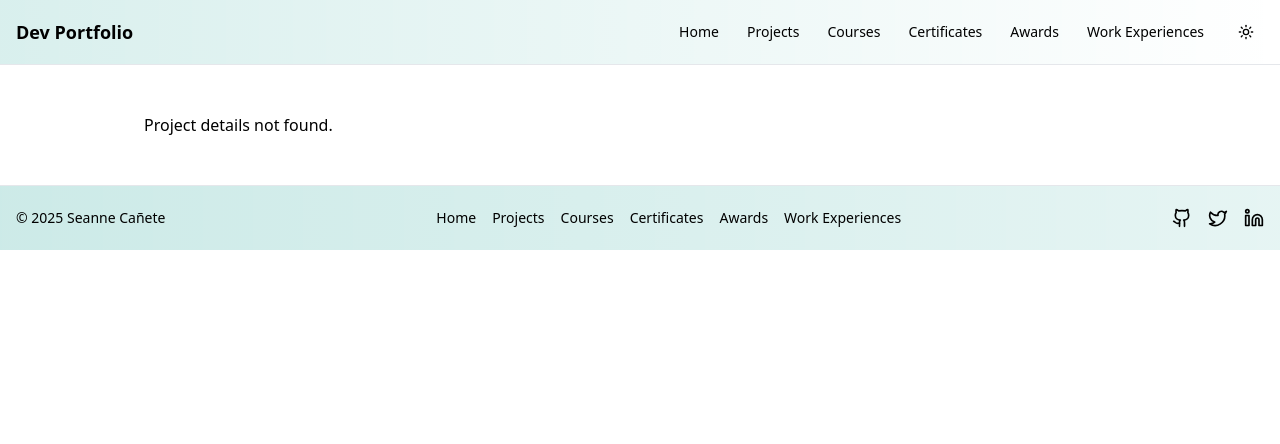
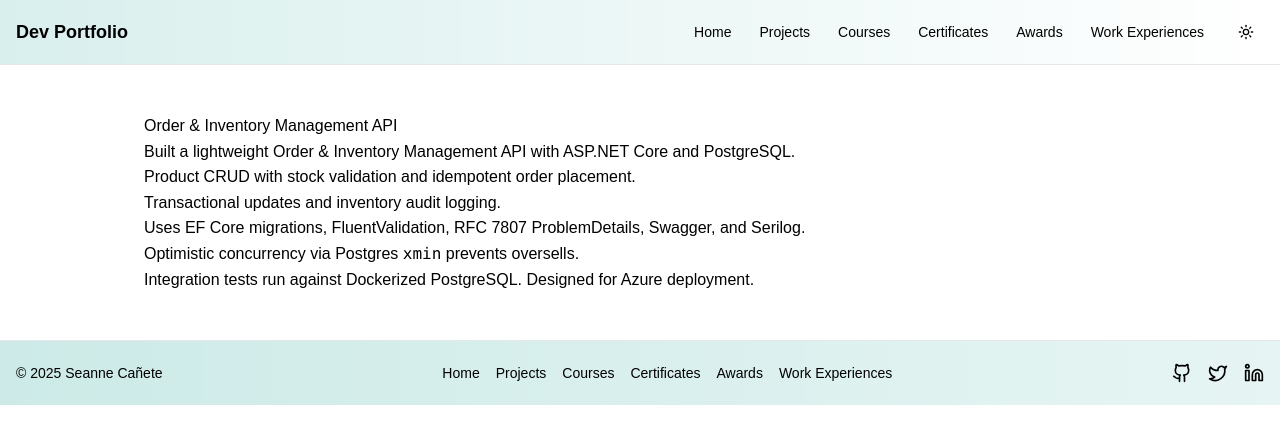
Before and after one commit to Seanneskie/Seanne-Portfolio, a Next.js app: page /project-details/order-inventory-management-api in a window 1280 px wide. Before the commit this address had no page. Shown: the top 444 px of the page. Built offline with nearby package versions, Linux system fonts and the light colour scheme.

Commit message:
feat: add inventory management api project

```diff
--- /dev/null
+++ b/app/project-details/order-inventory-management-api/page.tsx
@@ -0,0 +1,9 @@
+import ProjectHtml from "@/components/project-details/ProjectHtml";
+
+export default async function Page() {
+  return (
+    <main className="container mx-auto max-w-5xl px-4 py-12">
+      <ProjectHtml slug="order-inventory-management-api" />
+    </main>
+  );
+}
--- a/public/data/projects.json
+++ b/public/data/projects.json
@@ -234,5 +234,27 @@
     "githubLabel": "View on GitHub",
     "details": "project-details/ai-powered-email-generator",
     "period": "Aug 2025 - Present"
+  },
+  {
+    "title": "Order & Inventory Management API",
+    "image": "/static/placeholders/dotnet.svg",
+    "alt": "Order & Inventory Management API image",
+    "description": "ASP.NET Core and PostgreSQL API with transactional order processing and inventory logging.",
+    "tags": [
+      "ASP.NET Core",
+      "PostgreSQL",
+      "EF Core",
+      "FluentValidation",
+      "Swagger",
+      "Serilog",
+      "Docker",
+      "C#",
+      "REST API",
+      "Azure"
+    ],
+    "github": null,
+    "githubLabel": null,
+    "details": "project-details/order-inventory-management-api",
+    "period": "Aug 2025 - Aug 2025"
   }
 ]
--- /dev/null
+++ b/public/project-details/order-inventory-management-api.html
@@ -0,0 +1,23 @@
+<!DOCTYPE html>
+<html lang="en">
+<head>
+  <meta charset="UTF-8" />
+  <meta name="viewport" content="width=device-width, initial-scale=1.0" />
+  <title>Order &amp; Inventory Management API</title>
+  <style>
+    body { font-family: sans-serif; line-height: 1.6; }
+    img { max-width: 100%; height: auto; }
+  </style>
+</head>
+<body>
+  <h1>Order &amp; Inventory Management API</h1>
+  <p>Built a lightweight Order &amp; Inventory Management API with ASP.NET Core and PostgreSQL.</p>
+  <ul>
+    <li>Product CRUD with stock validation and idempotent order placement.</li>
+    <li>Transactional updates and inventory audit logging.</li>
+    <li>Uses EF Core migrations, FluentValidation, RFC 7807 ProblemDetails, Swagger, and Serilog.</li>
+    <li>Optimistic concurrency via Postgres <code>xmin</code> prevents oversells.</li>
+    <li>Integration tests run against Dockerized PostgreSQL. Designed for Azure deployment.</li>
+  </ul>
+</body>
+</html>
```
Also changed, not shown: public/static/placeholders/dotnet.svg (added).
